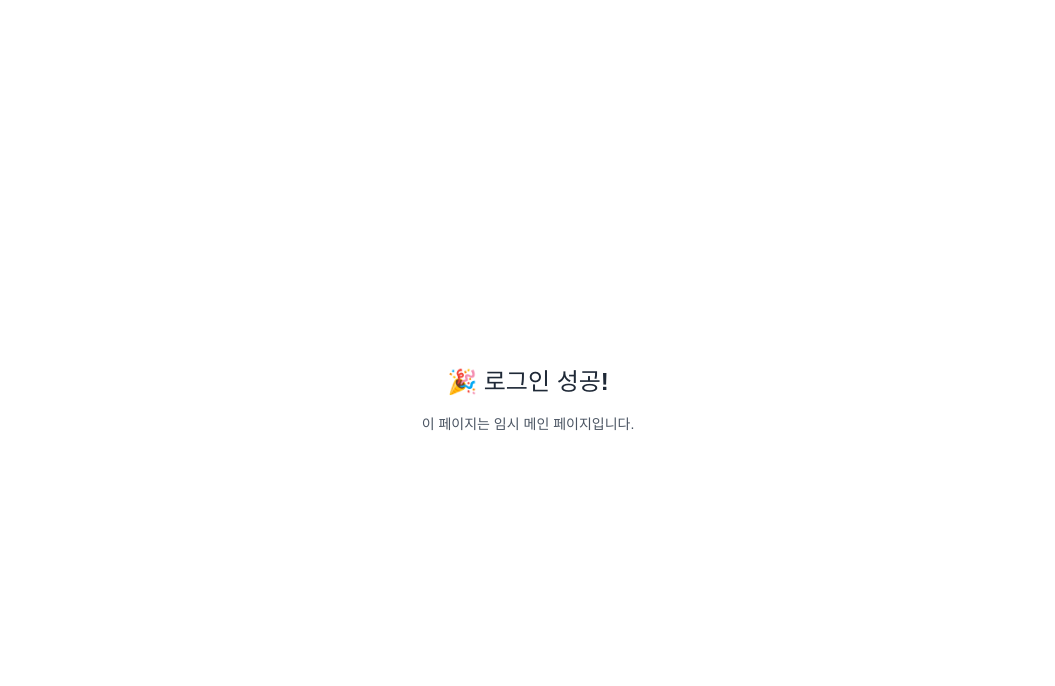
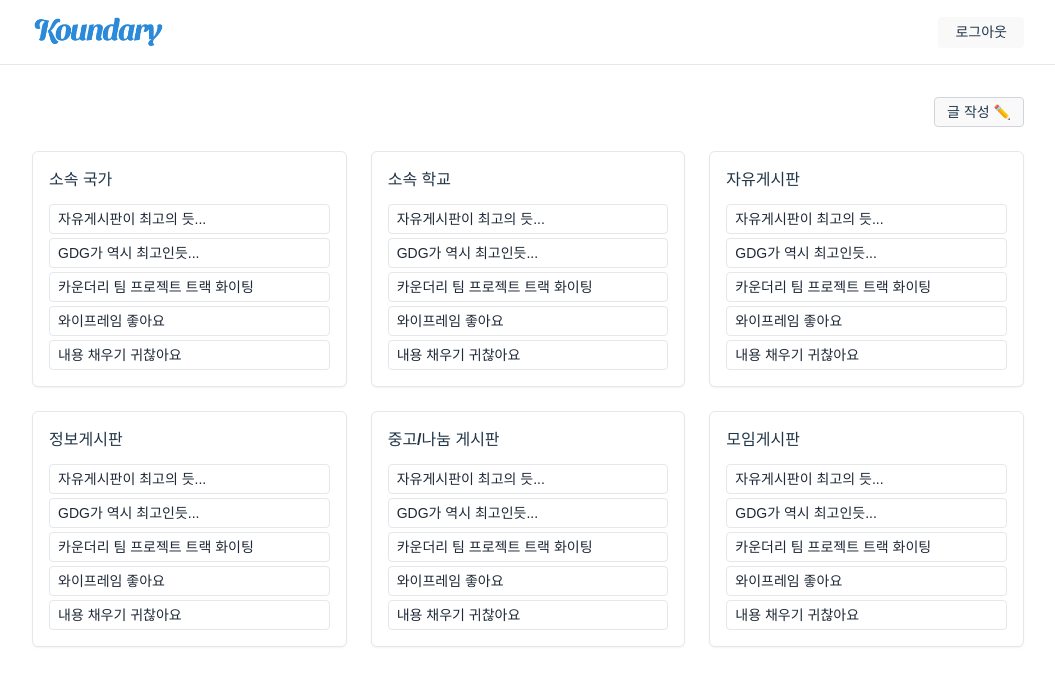
Before and after one commit to ekfgo0/koundary-oreum-web, a React (Vite) app: page /main in a window 1280 px wide. Shown: the top 686 px of the page, without its empty margins (112-1167 px from the left). Built offline with nearby package versions, Linux system fonts and the light colour scheme.

Commit message:
feat: 메인 게시판 기본 UI

```diff
--- a/src/pages/MainBoard/Main.jsx
+++ b/src/pages/MainBoard/Main.jsx
@@ -1,12 +1,60 @@
-import React from 'react'
+import React from 'react';
+import Header from '../../components/profile/Header';
 
-function Main() {
+const dummyBoardTitles = [
+  '자유게시판이 최고의 듯...',
+  'GDG가 역시 최고인듯...',
+  '카운더리 팀 프로젝트 트랙 화이팅',
+  '와이프레임 좋아요',
+  '내용 채우기 귀찮아요',
+];
+
+const boardNames = [
+  '소속 국가',
+  '소속 학교',
+  '자유게시판',
+  '정보게시판',
+  '중고/나눔 게시판',
+  '모임게시판'
+];
+
+const Main = () => {
   return (
-    <div className="w-screen h-screen flex flex-col items-center justify-center bg-white">
-      <h1 className="text-2xl font-bold mb-4 text-gray-800">🎉 로그인 성공!</h1>
-      <p className="text-gray-600 text-sm">이 페이지는 임시 메인 페이지입니다.</p>
+    <div className="min-h-screen bg-white">
+      <Header title=""/>
+
+      <div className="max-w-[1024px] mx-auto px-4 py-8">
+        {/* 글 작성 버튼 - 우측 정렬 + 작고 깔끔하게 */}
+        <div className="flex justify-end mb-6">
+          <button className="text-sm px-3 py-1 border border-gray-300 rounded hover:bg-gray-100 transition">
+            글 작성 ✏️
+          </button>
+        </div>
+
+        {/* 게시판 카드들 */}
+        <div className="grid grid-cols-1 sm:grid-cols-2 lg:grid-cols-3 gap-6">
+          {boardNames.map((boardTitle, index) => (
+            <div
+              key={index}
+              className="bg-white rounded-md shadow-sm border border-gray-200 p-4"
+            >
+              <h2 className="text-md font-semibold mb-3">{boardTitle}</h2>
+              <ul className="space-y-1">
+                {dummyBoardTitles.map((title, idx) => (
+                  <li
+                    key={idx}
+                    className="border px-2 py-1 text-sm text-gray-800 hover:bg-gray-100 rounded cursor-pointer"
+                  >
+                    {title}
+                  </li>
+                ))}
+              </ul>
+            </div>
+          ))}
+        </div>
+      </div>
     </div>
-  )
-}
+  );
+};
 
-export default Main
+export default Main;
```
